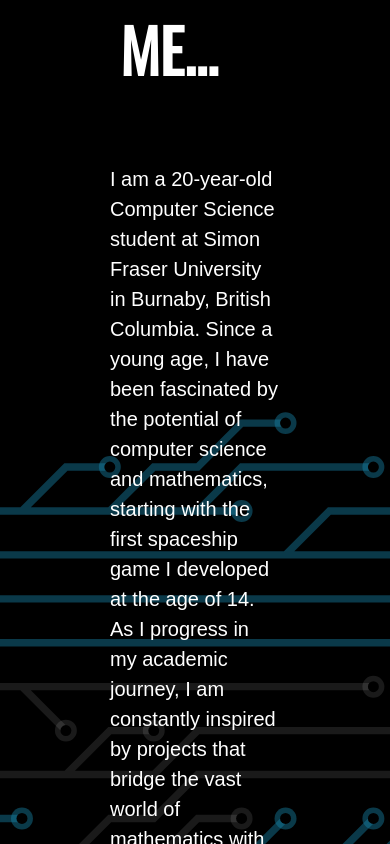
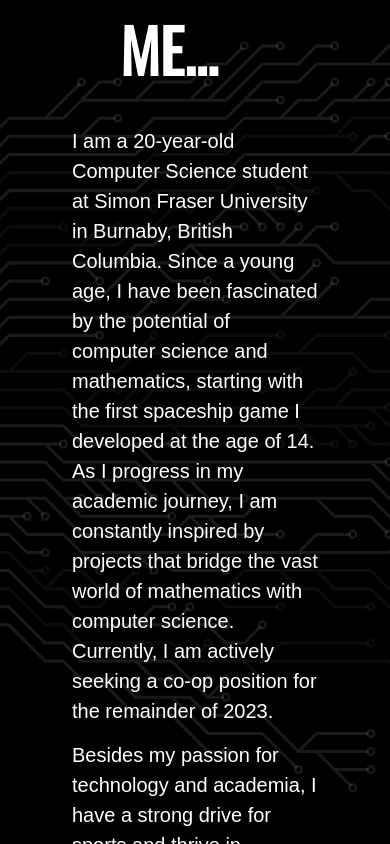
Before and after one commit to KoushaAm/KoushaAmouzesh-Portfolio, a Next.js app: page / in a window 390 px wide. Shown: the part 1160-2004 px from the top of the page. Built offline with nearby package versions, Linux system fonts and the light colour scheme.

Commit message:
image gone after smaller screen

```diff
--- a/styles/page.css
+++ b/styles/page.css
@@ -45,6 +45,7 @@ body {
 
 .about-section {
   background-image: url('./smallCircuit.svg');
+  height: 120vh;
   background-size: cover;
   background-repeat: no-repeat;
   padding: 40px;
@@ -76,6 +77,7 @@ body {
 @media (max-width: 1000px) {
   .about-section p {
     font-size: 20px;
+    padding: 2px;
   }
 }
 
@@ -372,12 +374,13 @@ p {
   @media (max-width: 1000px) {
     .about-image {
 
-      border-radius: 20px;
+      /* border-radius: 20px;
       margin-bottom:100px;
       display: flex;
       justify-content: center;
       width: 200px;
-      height: 270px;
+      height: 270px; */
+      opacity: 0;
     }
   }
 
```
Also changed, not shown: styles/smallCircuit.svg.
